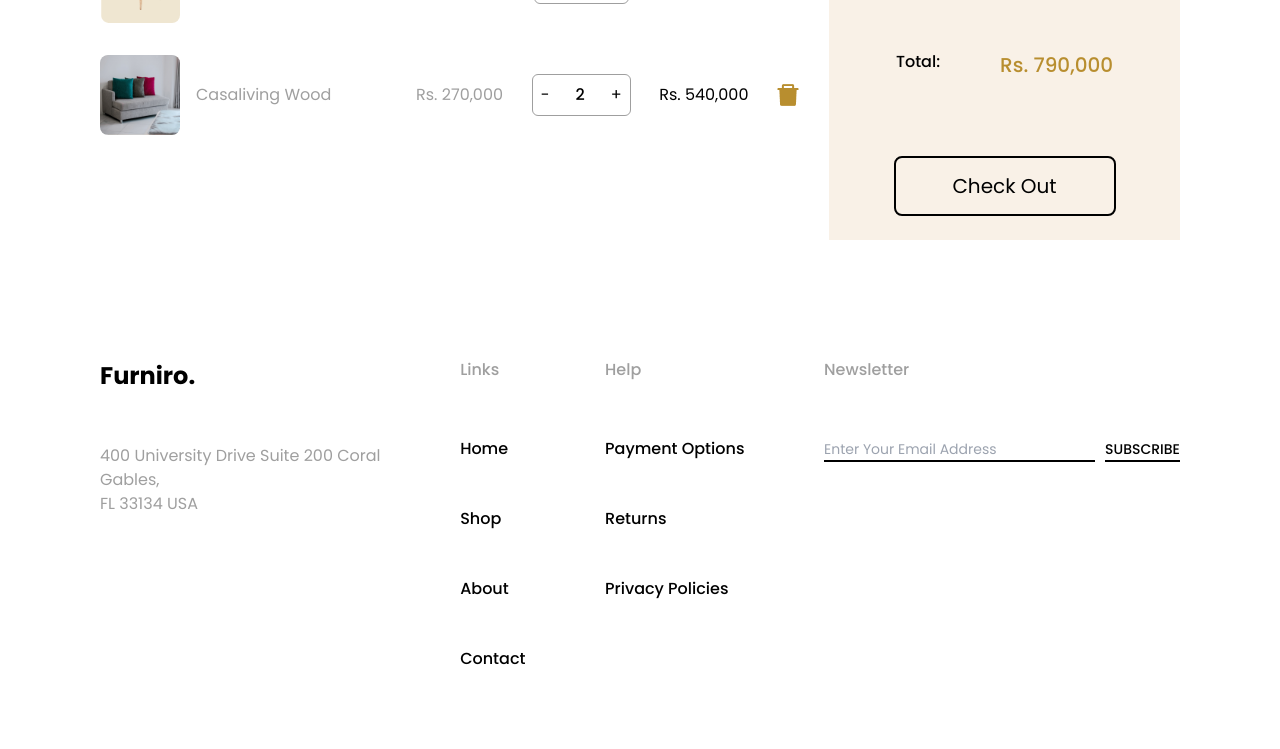
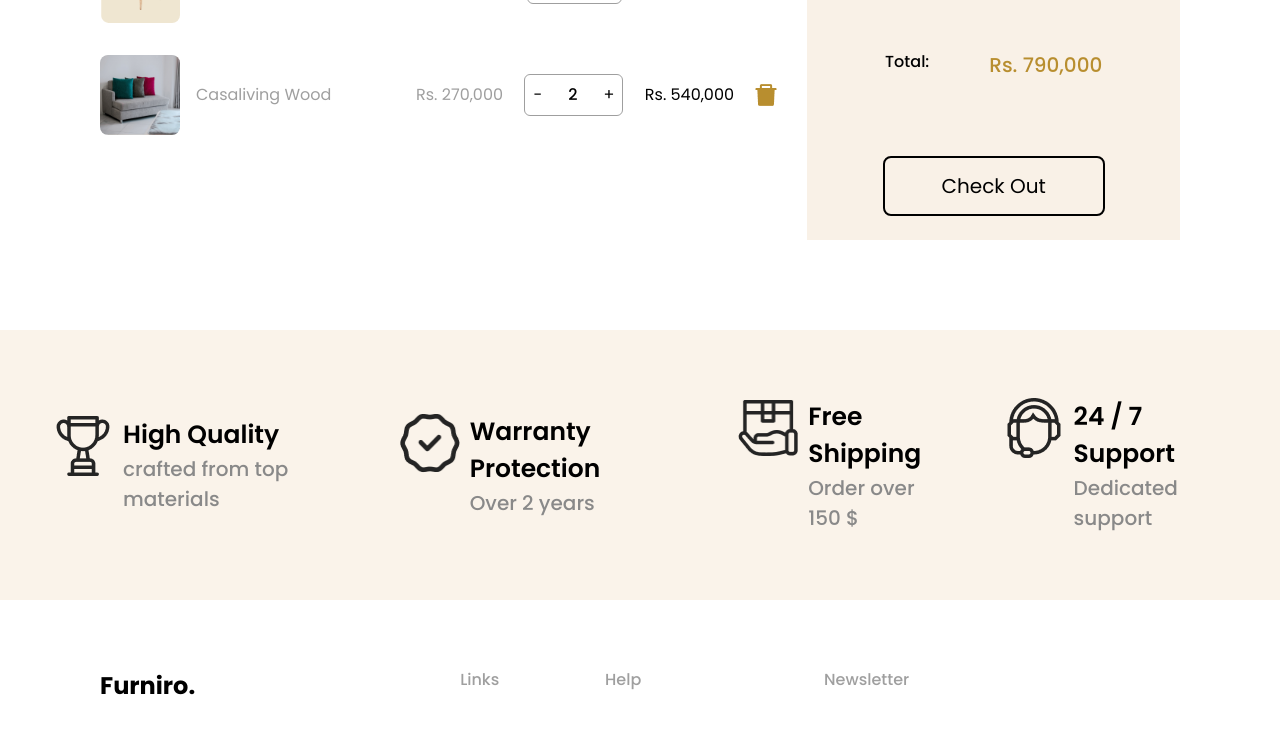
Before and after one commit to thiago-rgomes/desafio3-semana12-tirex, a React (Vite) app: page /cart in a window 1280 px wide. Shown: the part 642-1391 px from the top of the page. Built offline with nearby package versions, Linux system fonts and the light colour scheme.

Commit message:
feat: add quality component

```diff
--- /dev/null
+++ b/src/components/Quality/QualitySection.tsx
@@ -0,0 +1,50 @@
+import trophyIcon from "../../assets/quality/trophy-icon.png";
+import warrantyIcon from "../../assets/quality/warranty-icon.png";
+import shippingIcon from "../../assets/quality/shipping-icon.png";
+import supportIcon from "../../assets/quality/support-icon.png";
+
+const QualitySection = () => {
+  return (
+    <div className="flex justify-center items-center w-full h-[270px] px-[53px] py-[100px] bg-[#FAF3EA] gap-[55px] my-[20px]">
+
+      <div className="flex gap-[10px]">
+        <img src={trophyIcon} alt="trophy icon" className="w-[60px] h-[60px]"/>
+        <div>
+            <h3 className='text-[25px] font-semibold'>High Quality</h3>
+            <p className='text-[20px] font-medium text-[#898989]'>crafted from top materials</p>
+        </div>
+      </div>
+
+
+      <div className="flex gap-[10px]">
+        <img src={warrantyIcon} alt="warranty icon" className="w-[60px] h-[60px]"/>
+        <div>
+            <h3 className='text-[25px] font-semibold'>Warranty Protection</h3>
+            <p className='text-[20px] font-medium text-[#898989]'>Over 2 years</p>
+        </div>
+      </div>
+
+
+      <div className="flex gap-[10px]">
+        <img src={shippingIcon} alt="shipping icon" className="w-[60px] h-[60px]" />
+        <div>
+            <h3 className='text-[25px] font-semibold'>Free Shipping</h3>
+            <p className='text-[20px] font-medium text-[#898989]'>Order over 150 $</p>
+        </div>
+      </div>
+
+
+      <div className="flex gap-[10px]">
+        <img src={supportIcon} alt="support icon" className="w-[60px] h-[60px]"/>
+        <div>
+            <h3 className='text-[25px] font-semibold'>24 / 7 Support</h3>
+            <p className='text-[20px] font-medium text-[#898989]'>Dedicated support</p>
+        </div>
+      </div>
+
+
+    </div>
+  )
+}
+
+export default QualitySection
--- a/src/pages/cartPage/CartPage.tsx
+++ b/src/pages/cartPage/CartPage.tsx
@@ -1,4 +1,5 @@
 import HighLightSection from "../../components/HighLight/HighLightSection";
+import QualitySection from "../../components/Quality/QualitySection";
 import { useCart } from "../../hooks/useCart";
 import CartSection from "./CartSection";
 
@@ -8,13 +9,14 @@ export default function CartPage() {
   return (
     <div>
         <HighLightSection pageTitle="Cart"></HighLightSection>
-        <div className="flex flex-col w-full mx-auto px-[100px] py-[70px]">
+        <div className="flex flex-col w-full mx-auto pl-[100px] pr-[100px] py-[70px]">
         {items.length === 0 ? (
-            <p className="text-gray-500">Your cart is empty.</p>
+            <p className="text-gray-500 text-[38px] text-center">Your cart is empty.</p>
         ) : (
             <CartSection></CartSection>
         )}
         </div>
+        <QualitySection></QualitySection>
     </div>
 
   );
--- a/src/pages/cartPage/CartSection.tsx
+++ b/src/pages/cartPage/CartSection.tsx
@@ -7,9 +7,9 @@ export default function CartSection() {
   const subtotal = items.reduce((acc, item) => acc + item.price * item.quantity, 0);
 
   return (
-    <div className="flex flex-col lg:flex-row gap-[30px]">
+    <div className="flex flex-col lg:flex-row lg:justify-center gap-[30px] ">
 
-      <div className="w-full max-w-[817px] lg:w-2/3 bg-white py-6 space-y-[16px]">
+      <div className="w-full lg:w-2/3 bg-white py-6 space-y-[16px] 2xl:max-w-[817px]">
         <div className="flex items-center w-full font-medium h-[55px] bg-[#F9F1E7] px-[40px] mb-[20px]">
           <p className="ml-[8%] mr-[21%]">Product</p>
           <p className="mr-[17%]">Price</p>
@@ -45,7 +45,7 @@ export default function CartSection() {
         ))}
       </div>
 
-      <div className="flex flex-col items-center w-full lg:w-1/3 bg-[#F9F1E7] p-6 gap-[20px] mt-[24px]">
+      <div className="flex flex-col items-center w-full lg:w-[393px] bg-[#F9F1E7] p-6 gap-[20px] mt-[24px]">
         <h2 className="text-[32px] font-semibold mb-4">Cart Totals</h2>
         <div className="flex justify-between gap-[60px] mb-[30px]">
           <span className="font-medium">Subtotal:</span>
```
